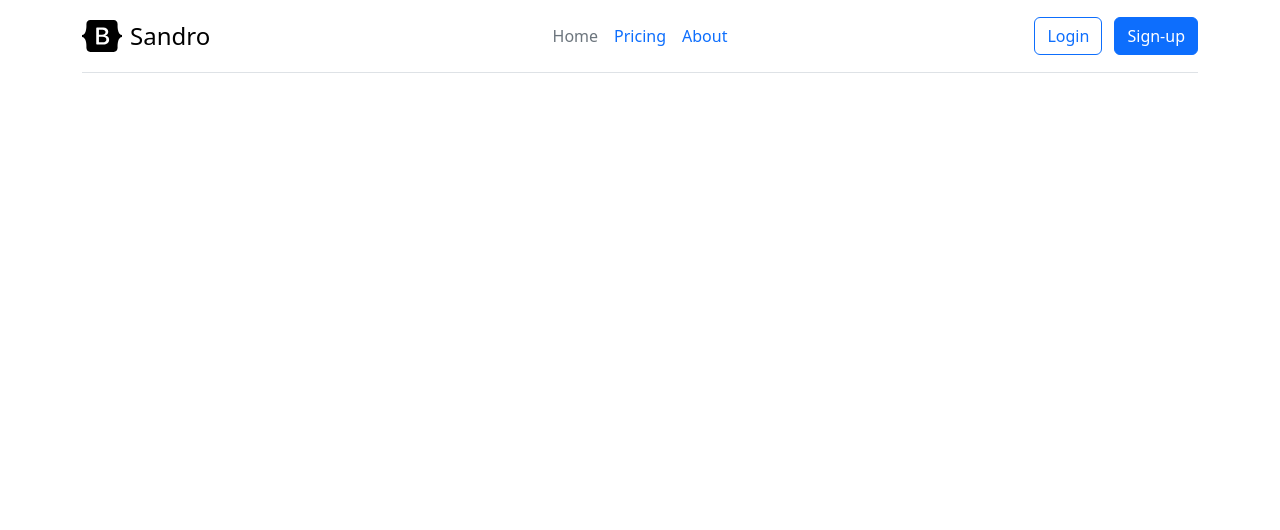
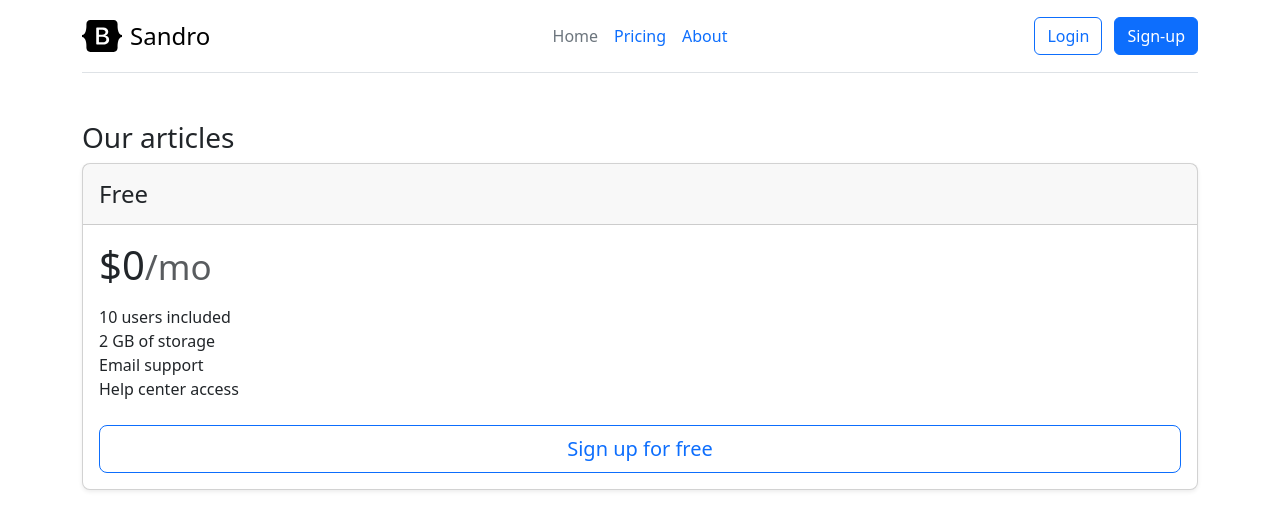
Before and after one commit to SoftwareEngineer-007/firstPhpSite, a PHP site: page / in a window 1280 px wide. Shown: the top 530 px of the page. Run offline with PHP 8.4, Linux system fonts and the light colour scheme.

Commit message:
creating a news block

```diff
--- a/index.php
+++ b/index.php
@@ -7,6 +7,7 @@
     <link rel="stylesheet" href="https://cdn.jsdelivr.net/npm/bootstrap@5.3.2/dist/css/bootstrap.min.css">
     <title>First PHP</title>
 </head>
+
 <body>
 
 <div class="container">
@@ -31,5 +32,25 @@
     </header>
 </div>
 
+<div class="container mt-5">
+  <h3>Our articles</h3>
+  <div class="card mb-4 rounded-3 shadow-sm">
+    <div class="card-header py-3">
+      <h4 class="my-0 fw-normal">Free</h4>
+    </div>
+    <div class="card-body">
+      <h1 class="card-title pricing-card-title">$0<small class="text-body-secondary fw-light">/mo</small></h1>
+      <ul class="list-unstyled mt-3 mb-4">
+        <li>10 users included</li>
+        <li>2 GB of storage</li>
+        <li>Email support</li>
+        <li>Help center access</li>
+      </ul>
+      <button type="button" class="w-100 btn btn-lg btn-outline-primary">Sign up for free</button>
+    </div>
+  </div>
+
+</div>
+
 </body>
 </html>
```
